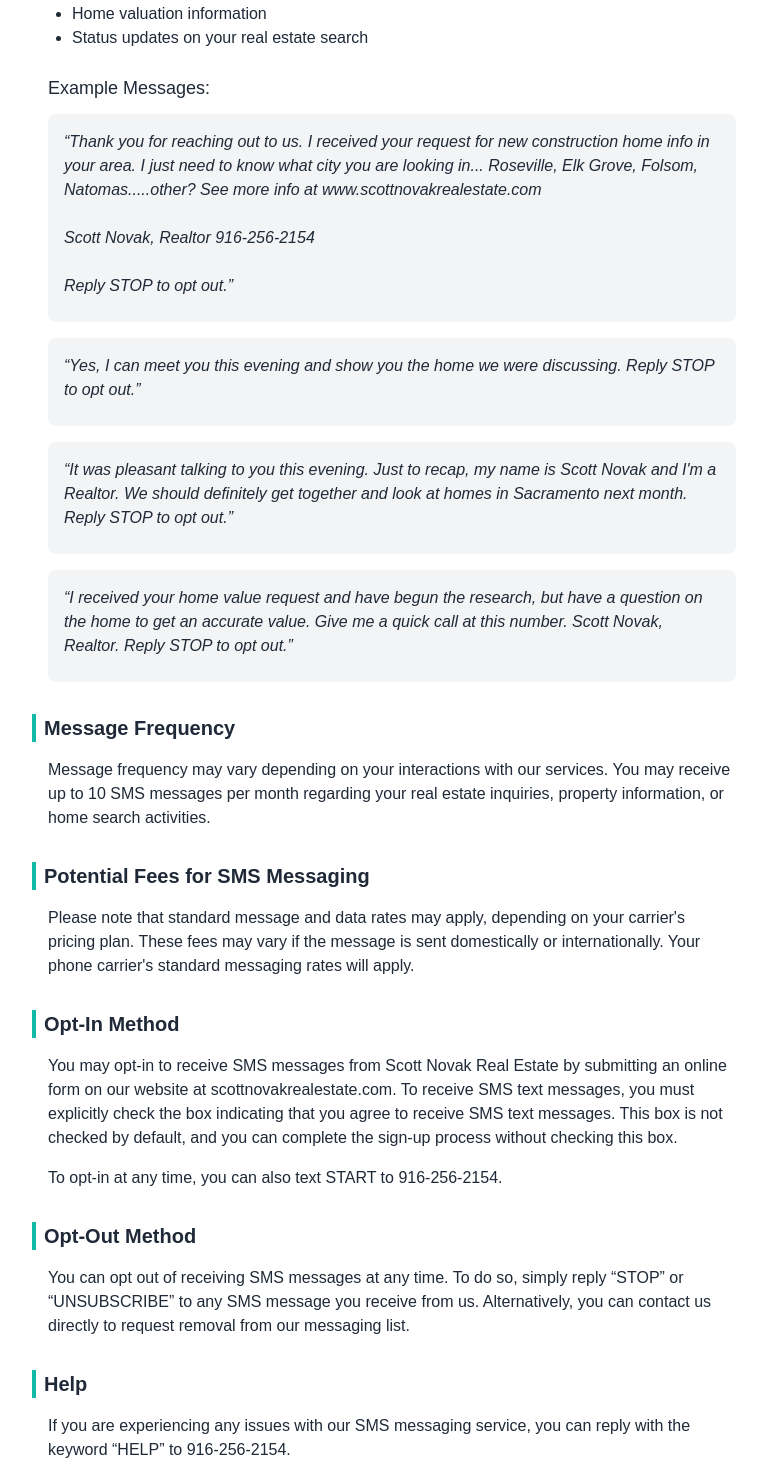
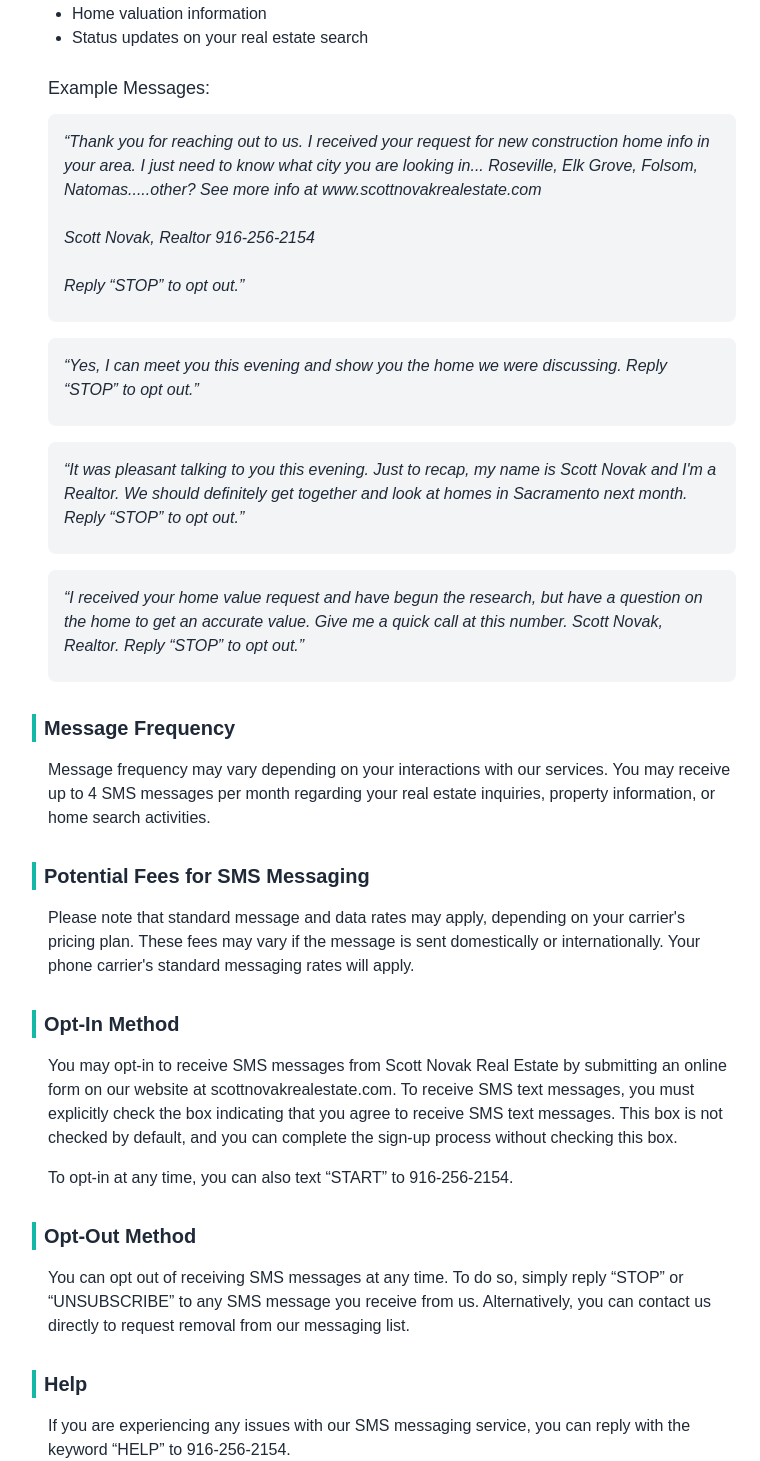
Before and after one commit to scottynx/Scott-Novak-Real-Estate, a Next.js app: page /smsterms in a window 1280 px wide. Shown: the part 749-2210 px from the top of the page, without its empty margins (256-1016 px from the left). Built offline with nearby package versions, Linux system fonts and the light colour scheme.

Commit message:
updated to fix unescaped quotes

```diff
--- a/app/page.tsx
+++ b/app/page.tsx
@@ -193,8 +193,8 @@
             </p>
             <p className="mb-4 text-gray-800">
               You have the right to access, correct, delete, or object to the processing of your personal information.
-              To exercise these rights, simply reply to any of our communications with specific keywords like "ACCESS", "DELETE",
-              or "CORRECTION".
+              To exercise these rights, simply reply to any of our communications with specific keywords like &ldquo;ACCESS&rdquo;, &ldquo;DELETE&rdquo;,
+              or &ldquo;CORRECTION&rdquo;.
             </p>
             <div className="text-center mt-6">
               <a href="/privacy" className="inline-block bg-gray-200 hover:bg-gray-300 text-teal-700 font-semibold py-2 px-4 rounded transition">
@@ -216,7 +216,7 @@
             </p>
             <p className="mb-4 text-gray-800">
               For SMS messages, you may receive up to 4 messages per month. Standard message and data rates may apply.
-              You can opt out at any time by replying "STOP" to any text message or following our other opt-out procedures
+              You can opt out at any time by replying &ldquo;STOP&rdquo; to any text message or following our other opt-out procedures
               for phone and email communications.
             </p>
             <div className="text-center mt-6">
--- a/app/privacy/page.tsx
+++ b/app/privacy/page.tsx
@@ -115,7 +115,7 @@
             <h3 className="text-xl font-semibold text-gray-800 mb-4 pl-2 border-l-4 border-teal-500">How to Opt-Out:</h3>
             <p className="text-gray-800 pl-4">
               If you are receiving text messages from us and wish to stop receiving them, simply respond
-              with either STOP or UNSUBSCRIBE to 916-256-2154
+              with either &ldquo;STOP&rdquo; or &ldquo;UNSUBSCRIBE&rdquo; to 916-256-2154
             </p>
           </div>
         </section>
--- a/app/smsterms/page.tsx
+++ b/app/smsterms/page.tsx
@@ -55,25 +55,25 @@
                   <br /><br />
                   Scott Novak, Realtor 916-256-2154
                   <br /><br />
-                  Reply STOP to opt out.&rdquo;
+                  Reply &ldquo;STOP&rdquo; to opt out.&rdquo;
                 </p>
               </div>
 
               <div className="bg-gray-100 p-4 rounded-lg mb-4">
                 <p className="text-gray-800 mb-2 italic">
-                  &ldquo;Yes, I can meet you this evening and show you the home we were discussing. Reply STOP to opt out.&rdquo;
+                  &ldquo;Yes, I can meet you this evening and show you the home we were discussing. Reply &ldquo;STOP&rdquo; to opt out.&rdquo;
                 </p>
               </div>
 
               <div className="bg-gray-100 p-4 rounded-lg mb-4">
                 <p className="text-gray-800 mb-2 italic">
-                  &ldquo;It was pleasant talking to you this evening. Just to recap, my name is Scott Novak and I&apos;m a Realtor. We should definitely get together and look at homes in Sacramento next month. Reply STOP to opt out.&rdquo;
+                  &ldquo;It was pleasant talking to you this evening. Just to recap, my name is Scott Novak and I&apos;m a Realtor. We should definitely get together and look at homes in Sacramento next month. Reply &ldquo;STOP&rdquo; to opt out.&rdquo;
                 </p>
               </div>
 
               <div className="bg-gray-100 p-4 rounded-lg">
                 <p className="text-gray-800 mb-2 italic">
-                  &ldquo;I received your home value request and have begun the research, but have a question on the home to get an accurate value. Give me a quick call at this number. Scott Novak, Realtor. Reply STOP to opt out.&rdquo;
+                  &ldquo;I received your home value request and have begun the research, but have a question on the home to get an accurate value. Give me a quick call at this number. Scott Novak, Realtor. Reply &ldquo;STOP&rdquo; to opt out.&rdquo;
                 </p>
               </div>
             </div>
@@ -84,7 +84,7 @@
             <h3 className="text-xl font-semibold text-gray-800 mb-4 pl-2 border-l-4 border-teal-500">Message Frequency</h3>
             <div className="pl-4">
               <p className="mb-4 text-gray-800 sm:text-base">
-                Message frequency may vary depending on your interactions with our services. You may receive up to 10 SMS messages per month regarding your real estate inquiries, property information, or home search activities.
+                Message frequency may vary depending on your interactions with our services. You may receive up to 4 SMS messages per month regarding your real estate inquiries, property information, or home search activities.
               </p>
             </div>
           </section>
@@ -107,7 +107,7 @@
                 You may opt-in to receive SMS messages from Scott Novak Real Estate by submitting an online form on our website at scottnovakrealestate.com. To receive SMS text messages, you must explicitly check the box indicating that you agree to receive SMS text messages. This box is not checked by default, and you can complete the sign-up process without checking this box.
               </p>
               <p className="mb-4 text-gray-800 sm:text-base">
-                To opt-in at any time, you can also text START to 916-256-2154.
+                To opt-in at any time, you can also text &ldquo;START&rdquo; to 916-256-2154.
               </p>
             </div>
           </section>
@@ -183,7 +183,7 @@
           <h3 className="text-xl font-semibold text-gray-800 mb-4 pl-2 border-l-4 border-teal-500">Opting Out</h3>
           <div className="pl-4">
             <p className="mb-4 text-gray-800 sm:text-base">
-              To opt out of phone communications, you can request to be placed on our do-not-call list by stating this request during any phone call or by sending an email to scott@scottnovakrealestate.com with "DO NOT CALL" in the subject line.
+              To opt out of phone communications, you can request to be placed on our do-not-call list by stating this request during any phone call or by sending an email to scott@scottnovakrealestate.com with &ldquo;DO NOT CALL&rdquo; in the subject line.
             </p>
           </div>
         </section>
@@ -222,7 +222,7 @@
           <h3 className="text-xl font-semibold text-gray-800 mb-4 pl-2 border-l-4 border-teal-500">Opting Out</h3>
           <div className="pl-4">
             <p className="mb-4 text-gray-800 sm:text-base">
-              To opt out of email communications, you can click the unsubscribe link in any email or send a request to scott@scottnovakrealestate.com with "UNSUBSCRIBE" in the subject line.
+              To opt out of email communications, you can click the unsubscribe link in any email or send a request to scott@scottnovakrealestate.com with &ldquo;UNSUBSCRIBE&rdquo; in the subject line.
             </p>
           </div>
         </section>
```
